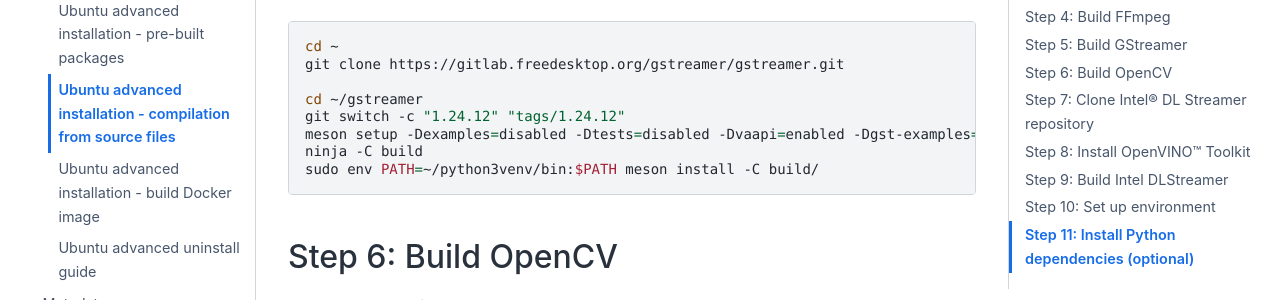
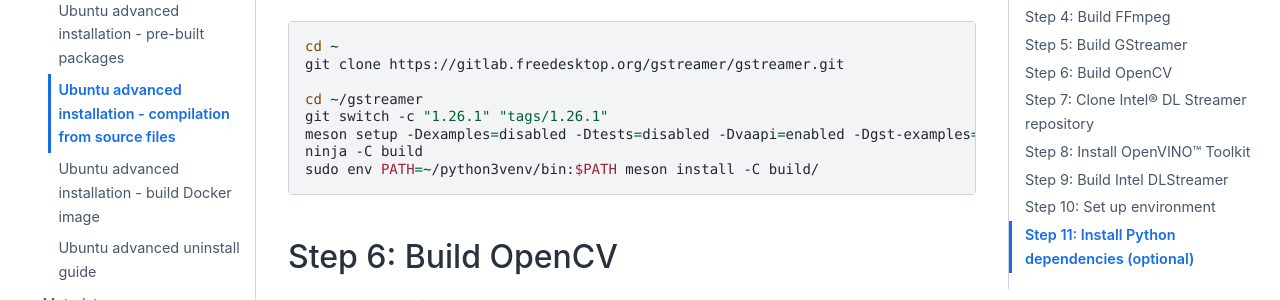
Before and after one commit to dlstreamer/dlstreamer, a Sphinx documentation site: the page built from docs/source/dev_guide/advanced_install/advanced_install_guide_compilation.rst, in a window 1280 px wide and 900 px high, scrolled down 1432 px. Shown: the part 152-452 px from the top of the window. Built offline with Sphinx 7.4.7 and the Sphinx Book theme 1.1.4, drawn with Linux system fonts in a browser that asks for light colours; pages that are not in the unit, such as notebooks, are missing from menus.

Commit message:
[DLStreamer] Update installation procedure when building from sources. (#165)

```diff
--- a/docs/source/dev_guide/advanced_install/advanced_install_guide_compilation.rst
+++ b/docs/source/dev_guide/advanced_install/advanced_install_guide_compilation.rst
@@ -86,7 +86,7 @@
     git clone https://gitlab.freedesktop.org/gstreamer/gstreamer.git
 
     cd ~/gstreamer
-    git switch -c "1.24.12" "tags/1.24.12"
+    git switch -c "1.26.1" "tags/1.26.1"
     meson setup -Dexamples=disabled -Dtests=disabled -Dvaapi=enabled -Dgst-examples=disabled --buildtype=release --prefix=/opt/intel/dlstreamer/gstreamer --libdir=lib/ --libexecdir=bin/ build/
     ninja -C build
     sudo env PATH=~/python3venv/bin:$PATH meson install -C build/
```
Also changed, not shown: 1 other file.
